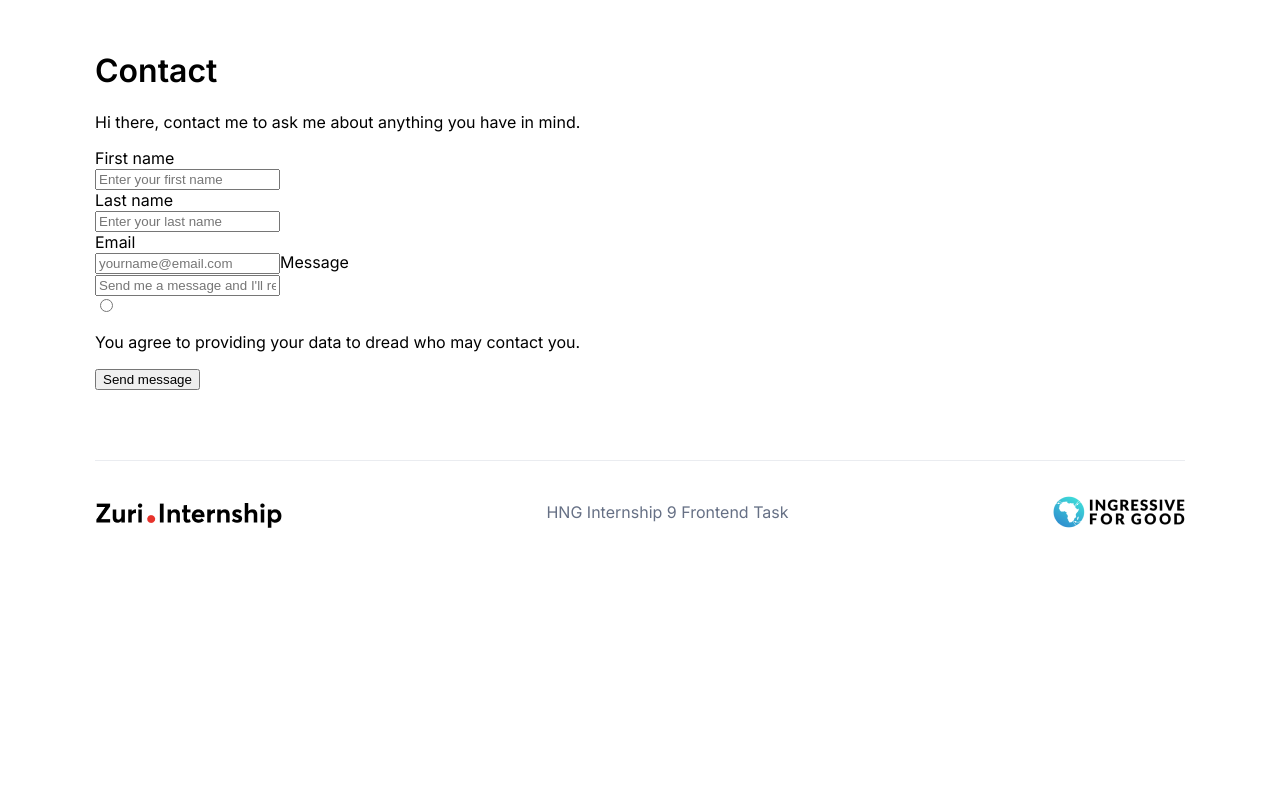
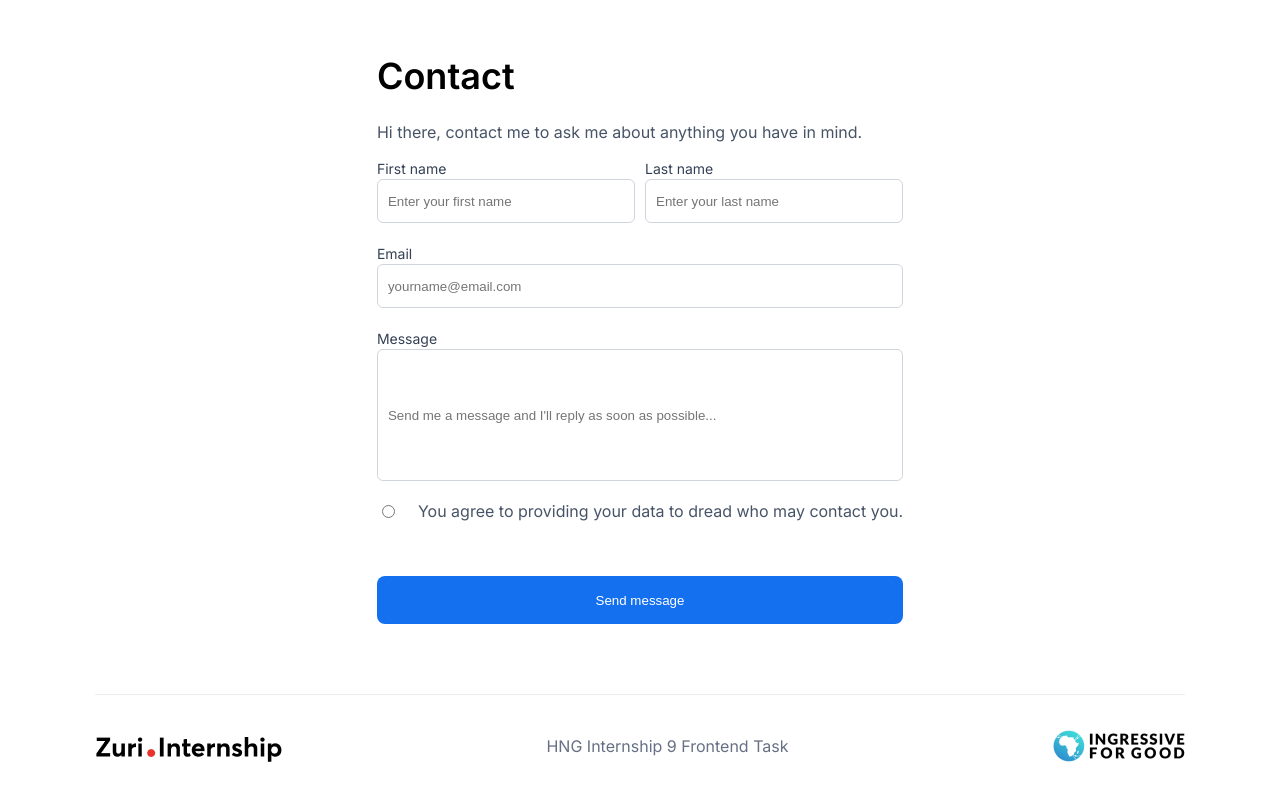
Before and after one commit to dread557/linktree, a React (Create React App) app: page /contact in a window 1280 px wide. Built offline with nearby package versions, Linux system fonts and the light colour scheme.

Commit message:
style: Add contact page styles

```diff
--- a/src/App.js
+++ b/src/App.js
@@ -1,5 +1,4 @@
 import React from 'react'
-import './App.scss'
 import { Routes, Route } from 'react-router-dom'
 import Footer from './components/Footer'
 import Home from './routes/Home'
--- a/src/index.css
+++ b/src/index.css
@@ -7,3 +7,7 @@ body {
     margin: 0;
     padding: 0;
 }
+
+p {
+    color: #475467;
+}
--- a/src/routes/Contact.jsx
+++ b/src/routes/Contact.jsx
@@ -1,6 +1,10 @@
 import React from 'react'
+import '../styles/contact.scss'
 
 const Contact = () => {
+
+    const name = 'dread'
+
     return (
         <div className='contact-wrapper'>
             <h1>Contact</h1>
@@ -23,7 +27,7 @@ const Contact = () => {
                     <input type='textarea' id='message' placeholder="Send me a message and I'll reply as soon as possible..." />
                     <div className='agree'>
                         <input type='radio' />
-                        <p>You agree to providing your data to dread who may contact you.</p>
+                        <p>You agree to providing your data to {name} who may contact you.</p>
                     </div>
                     <button id='btn__submit'>Send message</button>
                 </form>
--- a/src/routes/Home.jsx
+++ b/src/routes/Home.jsx
@@ -1,5 +1,6 @@
 import React, { useState } from 'react'
 import { Link } from 'react-router-dom';
+import '../styles/Home.scss'
 
 const Home = () => {
 
--- /dev/null
+++ b/src/styles/contact.scss
@@ -0,0 +1,71 @@
+.contact-wrapper {
+    max-width:  720px;
+    margin: 0 auto;
+
+    h1{
+        font-size: 2.25rem;
+    }
+
+    label {
+        font-size: 14px;
+        line-height: 20px;
+        color: #344054;
+        margin-bottom: 6px;
+        font-weight: 500;
+    }
+
+    input {
+        height: 44px;
+        width: 100%;
+        padding-left: 10px;
+        border-radius: 6px;
+        border: 1px solid #D0D5DD;
+        outline: 0;
+        margin-bottom: 20px;
+
+        &:focus {
+            border-color: #84CAFF;
+        }
+    }
+
+    .names {
+        display: grid;
+        grid-template-columns: 1fr 1fr;
+        gap: 10px;
+    }
+
+    input[type='textarea'] {
+        height: 132px;
+    }
+
+    .agree {
+        display: flex;
+        gap: 20px;
+
+        input[type='radio'] {
+            height: 15px;
+            width: auto;
+        }
+        p {
+            margin: 0;
+        }
+    }
+
+    button {
+        background-color: #1570EF;
+        height: 48px;
+        border: 0;
+        width: 100%;
+        border-radius: 8px;
+        color: #fff;
+        margin-top: 2.3rem;
+    }
+}
+
+@media screen and (max-width: 768px) {
+    .contact-wrapper {
+        .names {
+            grid-template-columns: 1fr;
+        }
+    }
+}
```
Also changed, not shown: src/styles/Home.scss (renamed from src/App.scss).
